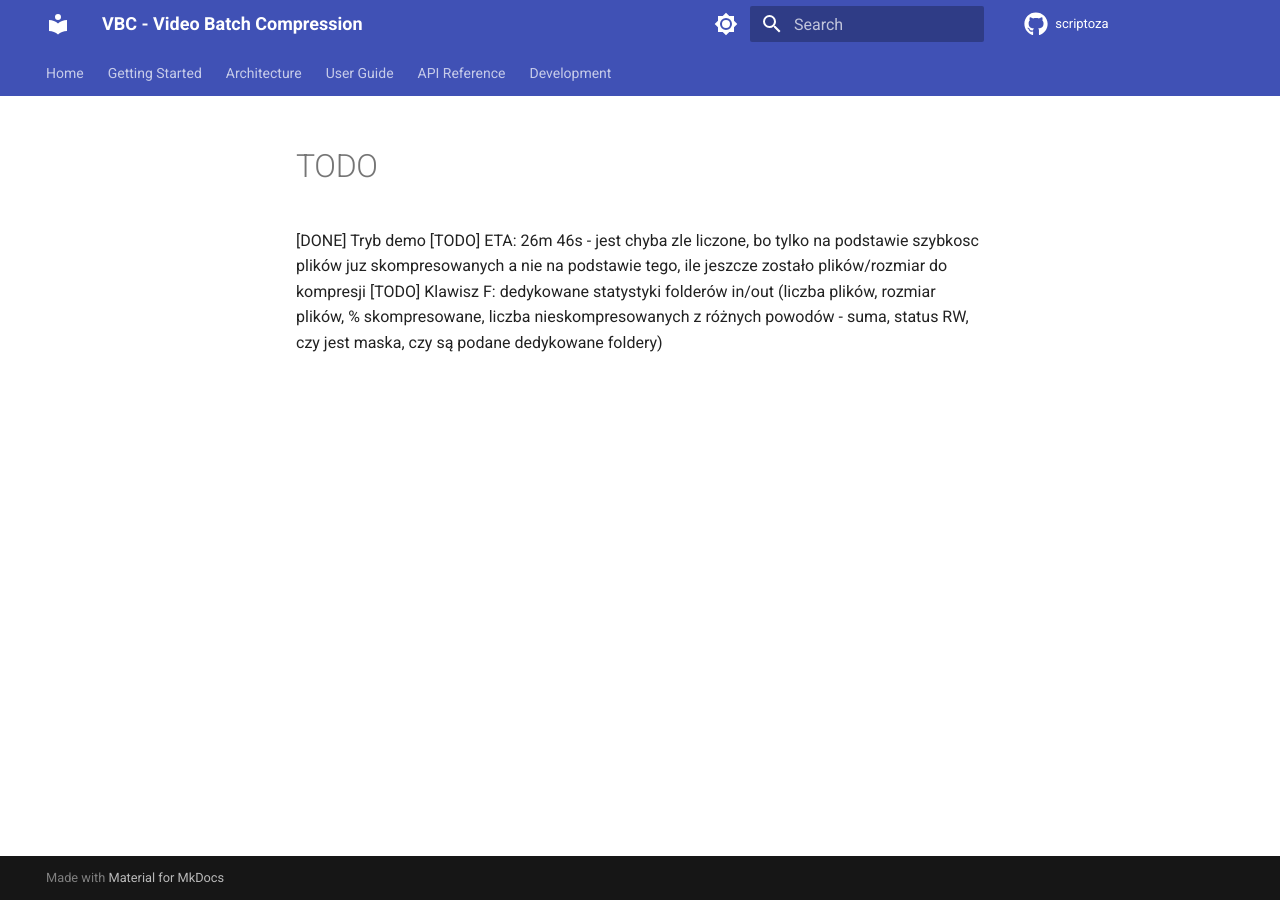
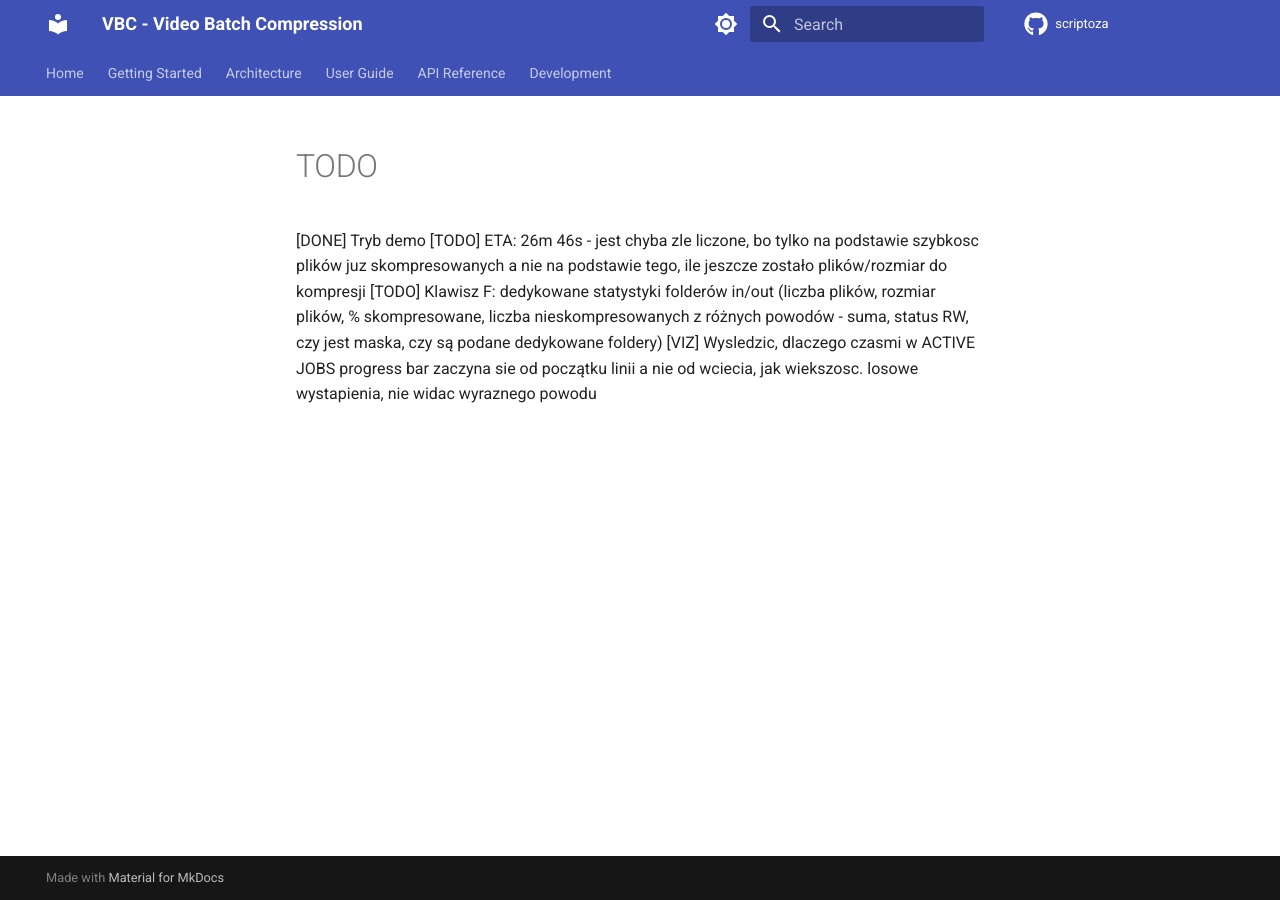
Before and after one commit to hipotures/vbc, an MkDocs documentation site: the page built from docs/TODO.md, in a window 1280 px wide. Built offline with MkDocs 1.6.1 and Material for MkDocs 9.7.7, drawn with Linux system fonts in a browser that asks for light colours; comment, search, counter and statistics services are not loaded.

Commit message:
Update TODO

```diff
--- a/docs/TODO.md
+++ b/docs/TODO.md
@@ -1,3 +1,4 @@
 [DONE] Tryb demo
 [TODO] ETA: 26m 46s - jest chyba zle liczone, bo tylko na podstawie szybkosc plików juz skompresowanych a nie na podstawie tego, ile jeszcze zostało plików/rozmiar do kompresji
 [TODO] Klawisz F: dedykowane statystyki folderów in/out (liczba plików, rozmiar plików, % skompresowane, liczba nieskompresowanych z różnych powodów - suma, status RW, czy jest maska, czy są podane dedykowane foldery)
+[VIZ] Wysledzic, dlaczego czasmi w ACTIVE JOBS progress bar zaczyna sie od początku linii a nie od wciecia, jak wiekszosc. losowe wystapienia, nie widac wyraznego powodu
```
